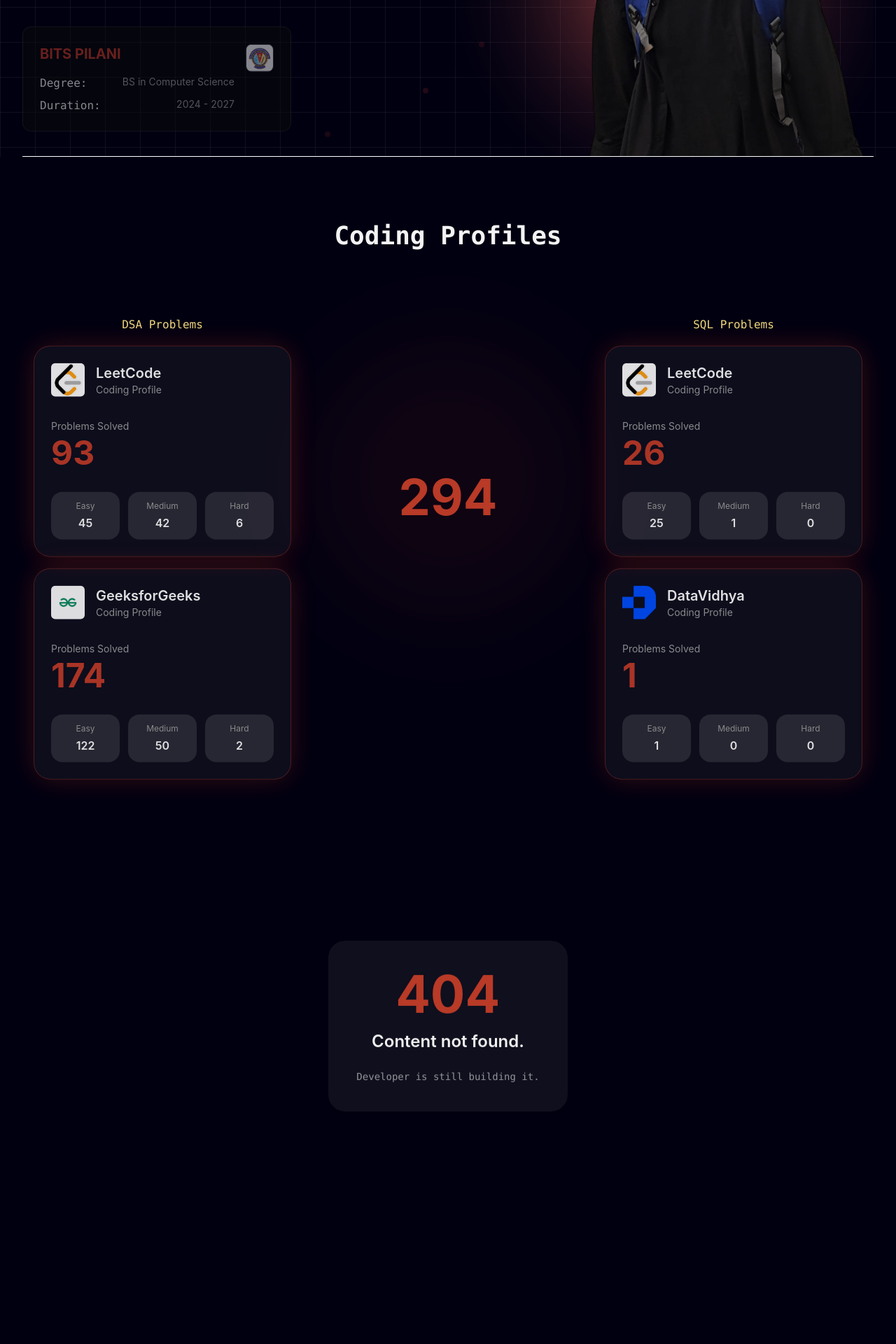
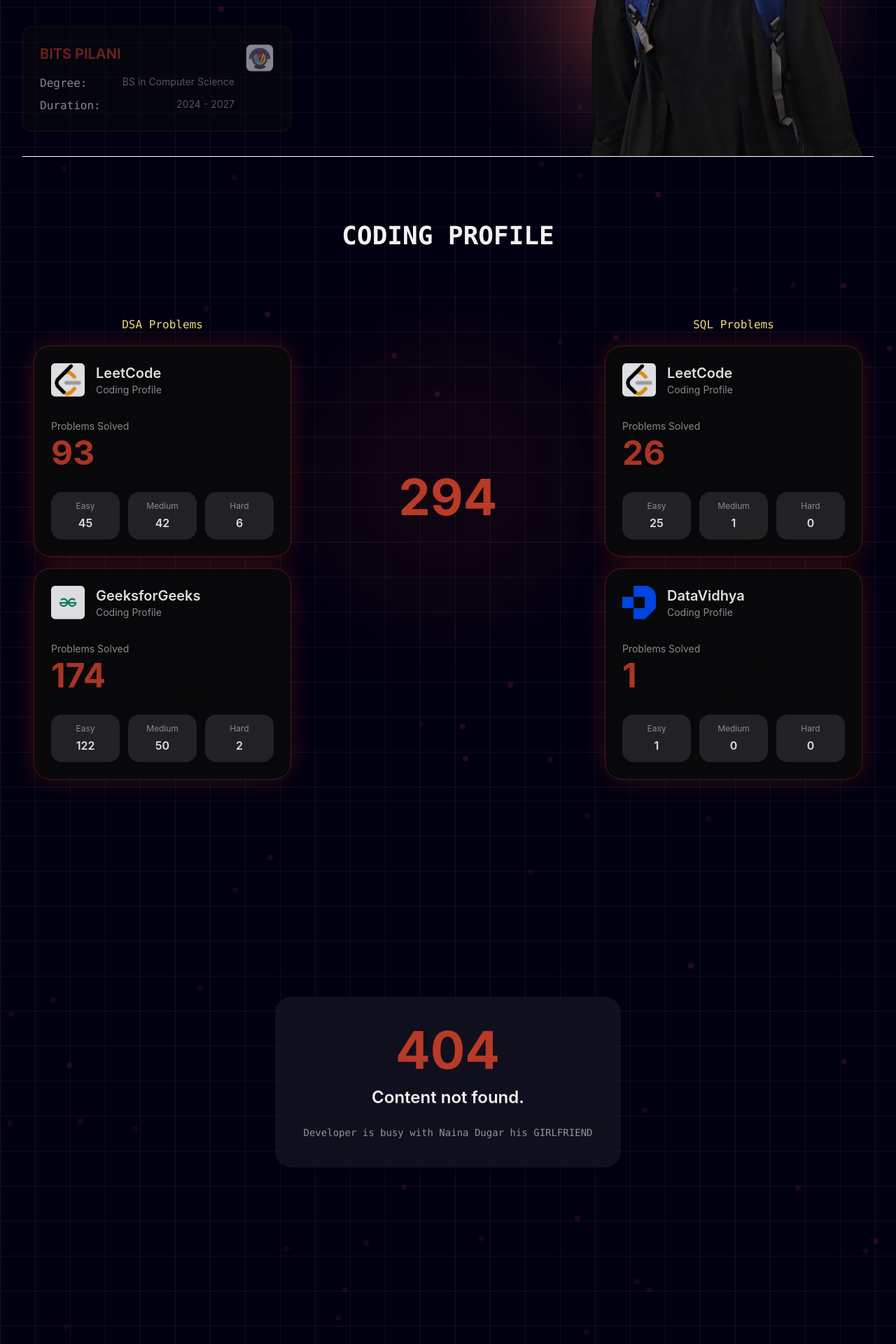
Before and after one commit to Manash2005/portfolio, a React (Vite) app in the folder client/: page / in a window 1280 px wide. Shown: the part 740-2660 px from the top of the page at 70% size. Before the commit the page ends 2524 px from the top, so only its background shows below. Built offline with nearby package versions, Linux system fonts and the light colour scheme.

Commit message:
Update : Centralised grid and floating particle

```diff
--- a/client/src/components/CodingProfileCard.jsx
+++ b/client/src/components/CodingProfileCard.jsx
@@ -14,7 +14,7 @@ function CodingProfileCard({
       whileHover={{ y: -6 }}
       transition={{ duration: 0.2 }}
       viewport={{ once: true }}
-      className="w-full bg-secondary/10 hover:bg-background border border-foreground/40 rounded-3xl p-6 shadow-[0px_0px_40px_rgba(194,61,41,0.3)] hover:shadow-[30px_20px_40px_rgba(194,61,41,0.3)] transition-all duration-700 my-4"
+      className="w-full bg-neutral-950 hover:bg-neutral-900 border border-foreground/40 rounded-3xl p-6 shadow-[0px_0px_40px_rgba(194,61,41,0.3)] hover:shadow-[30px_20px_40px_rgba(194,61,41,0.3)] transition-all duration-700 my-4"
     >
       {/* Header */}
 
--- a/client/src/sections/Hero.jsx
+++ b/client/src/sections/Hero.jsx
@@ -7,32 +7,8 @@ import { SiGmail } from "react-icons/si";
 import EducationCard from "../components/EducationCard";
 import { motion } from "motion/react";
 import { TypeAnimation } from "react-type-animation";
-
-function FloatingParticles() {
-  return (
-    <div className="absolute inset-0 overflow-hidden pointer-events-none z-10">
-      {Array.from({ length: 12 }).map((_, i) => (
-        <motion.div
-          key={i}
-          className="absolute h-2 w-2 rounded-full bg-foreground/40"
-          style={{
-            left: `${Math.random() * 100}%`,
-            top: `${Math.random() * 100}%`,
-          }}
-          animate={{
-            y: [0, -20, 0],
-            opacity: [0.2, 1, 0.2],
-          }}
-          transition={{
-            duration: 3 + Math.random() * 5,
-            repeat: Infinity,
-            ease: "easeInOut",
-          }}
-        />
-      ))}
-    </div>
-  );
-}
+import FloatingParticles from "../utils/FloatingParticles";
+import GridBg from "../utils/GridBg";
 
 function Hero() {
   const handleResume = () => {
@@ -48,16 +24,7 @@ function Hero() {
       id="hero"
     >
       {/* GRID BACKGROUND */}
-      <div
-        className="absolute inset-0 z-0 pointer-events-none"
-        style={{
-          backgroundImage: `
-            linear-gradient(rgba(255,255,255,0.06) 1px, transparent 1px),
-            linear-gradient(90deg, rgba(255,255,255,0.06) 1px, transparent 1px)
-          `,
-          backgroundSize: "50px 50px",
-        }}
-      />
+      <GridBg />
 
       {/* FLOATING PARTICLES */}
       <FloatingParticles />
--- a/client/src/sections/Skills.jsx
+++ b/client/src/sections/Skills.jsx
@@ -1,5 +1,7 @@
 import { motion } from "motion/react";
 import CodingProfileCard from "../components/CodingProfileCard";
+import GridBg from "../utils/GridBg";
+import FloatingParticles from "../utils/FloatingParticles";
 
 function Skills() {
 
@@ -35,6 +37,12 @@ function Skills() {
   return (
     <section id="skills" className="relative min-h-screen overflow-hidden pt-10 md:pt-20 w-full">
 
+      {/* GRID BACKGROUND */}
+      <GridBg />
+
+      {/* Floating Particles */}
+      <FloatingParticles />
+
       {/* Glow */}
       <motion.div
       animate={{
@@ -60,7 +68,7 @@ function Skills() {
           className="text-center "
         >
           <h2 className="text-primary font-mono text-2xl 2xl:text-5xl md:text-4xl font-bold mt-3">
-            Coding Profiles
+            CODING PROFILE
           </h2>
         </motion.div>
 
--- a/client/src/sections/UnderConstruction.jsx
+++ b/client/src/sections/UnderConstruction.jsx
@@ -1,8 +1,16 @@
 import { motion } from "motion/react";
+import GridBg from "../utils/GridBg";
+import FloatingParticles from "../utils/FloatingParticles";
 
 function UnderConstruction() {
   return (
-    <section className="min-h-[80vh] flex items-center justify-center px-6">
+    <section className="relative min-h-screen flex items-center justify-center px-6">
+      {/* Grid Background */}
+      <GridBg />
+
+      {/* Floating Dots */}
+      <FloatingParticles />
+
       <motion.div
         initial={{ opacity: 0, y: 40 }}
         whileInView={{ opacity: 1, y: 0 }}
@@ -15,6 +23,7 @@ function UnderConstruction() {
           backdrop-blur-md
           p-10
           shadow-lg
+          z-10
         "
       >
         <motion.h1
@@ -55,7 +64,7 @@ function UnderConstruction() {
             font-mono
           "
         >
-          Developer is still building it.
+          Developer is busy with Naina Dugar his GIRLFRIEND
         </motion.div>
       </motion.div>
     </section>
--- /dev/null
+++ b/client/src/utils/FloatingParticles.jsx
@@ -0,0 +1,27 @@
+/* eslint-disable react-hooks/purity */
+import {motion} from 'motion/react'
+export default function FloatingParticles() {
+  return (
+    <div className="absolute inset-0 overflow-hidden pointer-events-none z-10">
+      {Array.from({ length: 30 }).map((_, i) => (
+        <motion.div
+          key={i}
+          className="absolute h-2 w-2 rounded-full bg-foreground/40"
+          style={{
+            left: `${Math.random() * 100}%`,
+            top: `${Math.random() * 100}%`,
+          }}
+          animate={{
+            y: [0, -20, 0],
+            opacity: [0.2, 1, 0.2],
+          }}
+          transition={{
+            duration: 3 + Math.random() * 5,
+            repeat: Infinity,
+            ease: "easeInOut",
+          }}
+        />
+      ))}
+    </div>
+  );
+}
--- /dev/null
+++ b/client/src/utils/GridBg.jsx
@@ -0,0 +1,16 @@
+function GridBg() {
+  return (
+    <div
+        className="absolute inset-0 z-0 pointer-events-none"
+        style={{
+          backgroundImage: `
+            linear-gradient(rgba(255,255,255,0.06) 1px, transparent 1px),
+            linear-gradient(90deg, rgba(255,255,255,0.06) 1px, transparent 1px)
+          `,
+          backgroundSize: "50px 50px",
+        }}
+      />
+  )
+}
+
+export default GridBg
```
